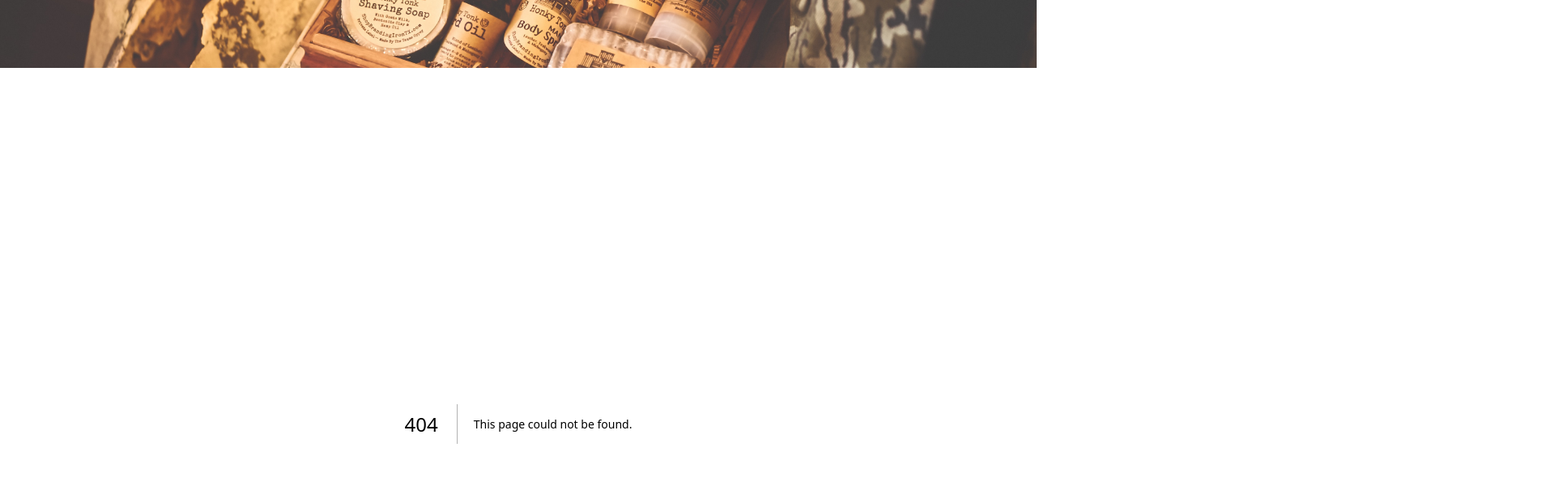
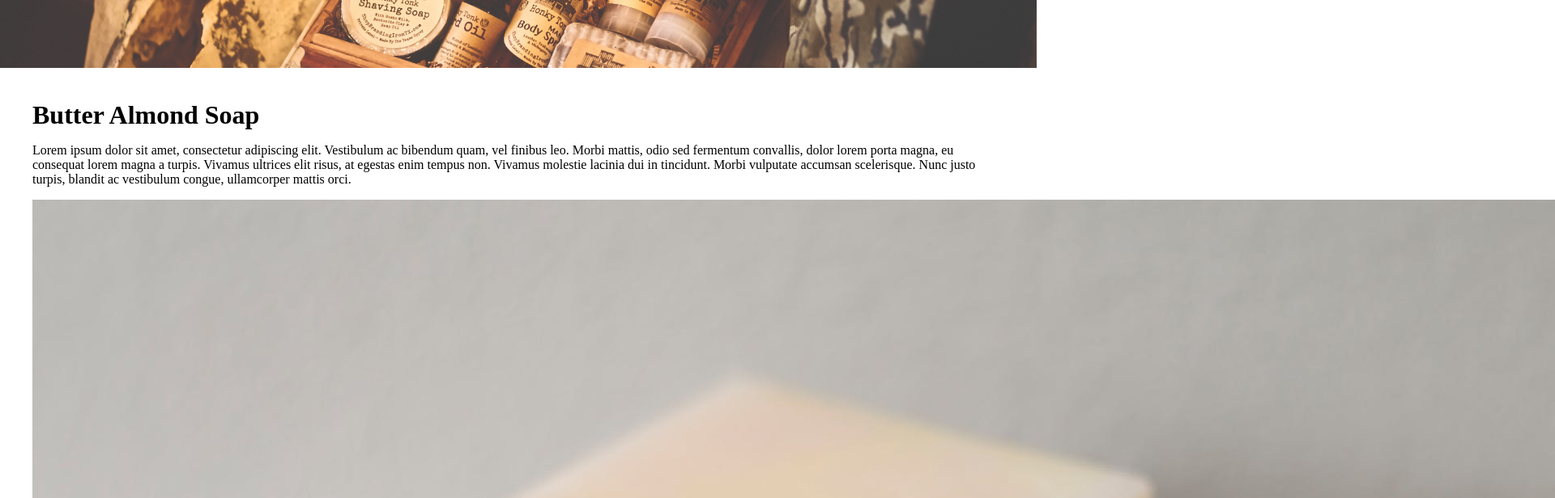
Before and after one commit to tstreets/n322_n423-next-app, a Next.js app: page /products/butter-almond in a window 1280 px wide. Before the commit this address had no page. Shown: the part 220-836 px from the top of the page at 81% size, 1920 px wide, since content can reach past the window. Built offline with nearby package versions, Linux system fonts and the light colour scheme.

Commit message:
Added dynamic route.
Added a route for handling specific product pages.

```diff
--- /dev/null
+++ b/src/pages/products/[productId].js
@@ -0,0 +1,26 @@
+import React from 'react';
+import { products } from './_productsData';
+import { useRouter } from 'next/router';
+
+export default function ProductViewPage() {
+	const router = useRouter();
+	const { productId } = router.query;
+
+	const currentProduct = products.find(product => product.id === productId);
+
+	if (!currentProduct) {
+		return (
+			<>
+				<h1>Sorry, we couldn't find that product.</h1>
+			</>
+		);
+	}
+
+	return (
+		<>
+			<h1>{currentProduct.name}</h1>
+			<p>{currentProduct.description}</p>
+			<img src={`/images/${currentProduct.image}`} />
+		</>
+	);
+}
--- /dev/null
+++ b/src/pages/products/_productsData.js
@@ -0,0 +1,23 @@
+export const products = [
+	{
+		id: 'butter-almond',
+		name: 'Butter Almond Soap',
+		image: 'butter-almond-soap.jpg',
+		description:
+			'Lorem ipsum dolor sit amet, consectetur adipiscing elit. Vestibulum ac bibendum quam, vel finibus leo. Morbi mattis, odio sed fermentum convallis, dolor lorem porta magna, eu consequat lorem magna a turpis. Vivamus ultrices elit risus, at egestas enim tempus non. Vivamus molestie lacinia dui in tincidunt. Morbi vulputate accumsan scelerisque. Nunc justo turpis, blandit ac vestibulum congue, ullamcorper mattis orci.',
+	},
+	{
+		id: 'rose-glod',
+		name: 'Rose-Gold Soap',
+		image: 'rose-gold-soap.jpg',
+		description:
+			'Lorem ipsum dolor sit amet, consectetur adipiscing elit. Vestibulum ac bibendum quam, vel finibus leo. Morbi mattis, odio sed fermentum convallis, dolor lorem porta magna, eu consequat lorem magna a turpis. Vivamus ultrices elit risus, at egestas enim tempus non. Vivamus molestie lacinia dui in tincidunt. Morbi vulputate accumsan scelerisque. Nunc justo turpis, blandit ac vestibulum congue, ullamcorper mattis orci.',
+	},
+	{
+		id: 'luxury',
+		name: 'Luxury Soap',
+		image: 'luxury-soap.jpg',
+		description:
+			'Lorem ipsum dolor sit amet, consectetur adipiscing elit. Vestibulum ac bibendum quam, vel finibus leo. Morbi mattis, odio sed fermentum convallis, dolor lorem porta magna, eu consequat lorem magna a turpis. Vivamus ultrices elit risus, at egestas enim tempus non. Vivamus molestie lacinia dui in tincidunt. Morbi vulputate accumsan scelerisque. Nunc justo turpis, blandit ac vestibulum congue, ullamcorper mattis orci.',
+	},
+];
--- a/src/styles/List.module.css
+++ b/src/styles/List.module.css
@@ -39,3 +39,7 @@
 	color: #ef767a;
 	font-size: 21px;
 }
+
+.item .text a {
+	text-decoration: none;
+}
```
Also changed, not shown: src/components/List.js (+20 -1 lines), src/pages/products.js (+15 -45 lines).
